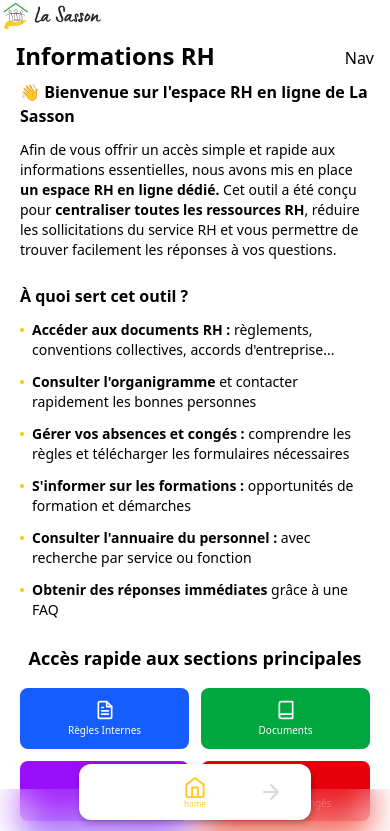
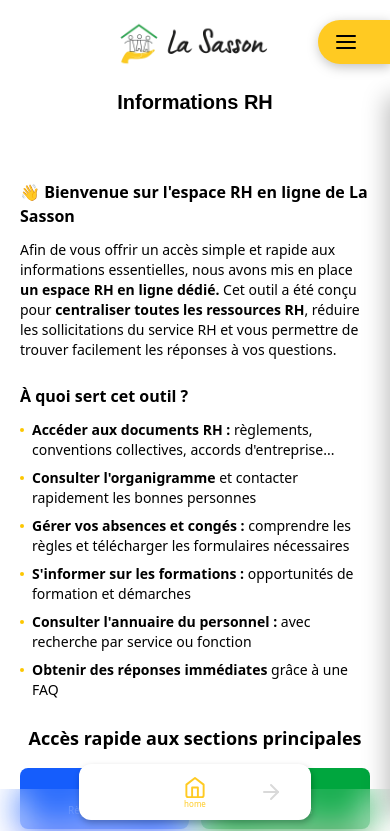
Before and after one commit to B0TAstro/lasasson-rh-app, a Next.js app: page / in a window 390 px wide. Shown: the top 831 px of the page. Built offline with nearby package versions, Linux system fonts and the light colour scheme.

Commit message:
navbar version mobile fini

```diff
--- a/src/app/components/layout/Navbar.tsx
+++ b/src/app/components/layout/Navbar.tsx
@@ -1,22 +1,153 @@
 // app/components/layout/Navbar.tsx
 
+'use client'
+
+import { useEffect, useState, useRef } from 'react'
+import Image from 'next/image'
+import { X, Menu, MapPin, Users, BookOpen, Briefcase, Folder, HelpCircle, Calendar, UserCheck } from 'react-feather'
+
+const sections = [
+  { label: 'Introduction', icon: <MapPin />, href: '#section-1' },
+  { label: 'Cadre Juridique', icon: <Briefcase />, href: '#section-2' },
+  { label: 'Documents et Ressources', icon: <Folder />, href: '#section-3' },
+  { label: 'Organigramme et Annuaire', icon: <Users />, href: '#section-4' },
+  { label: 'Gestion des Absences & Congés', icon: <Calendar />, href: '#section-5' },
+  { label: 'Formations', icon: <BookOpen />, href: '#section-6' },
+  { label: 'Instances Représentatives', icon: <UserCheck />, href: '#section-7' },
+  { label: 'FAQ', icon: <HelpCircle />, href: '#section-8' }
+]
+
 export default function Navbar() {
+  const [isScrolled, setIsScrolled] = useState(false)
+  const [isOpen, setIsOpen] = useState(false)
+  const menuRef = useRef<HTMLDivElement>(null)
+  const startX = useRef(0)
+  const currentX = useRef(0)
+  const isDragging = useRef(false)
+
+  useEffect(() => {
+    const handleScroll = () => setIsScrolled(window.scrollY > 40)
+    window.addEventListener('scroll', handleScroll)
+    return () => window.removeEventListener('scroll', handleScroll)
+  }, [])
+
+  // Swipe
+  useEffect(() => {
+    const handleTouchStart = (e: TouchEvent) => {
+      startX.current = e.touches[0].clientX
+      isDragging.current = true
+    }
+    const handleTouchMove = (e: TouchEvent) => {
+      if (!isDragging.current) return
+      currentX.current = e.touches[0].clientX
+      const deltaX = currentX.current - startX.current
+      if (menuRef.current) {
+        if (!isOpen && deltaX < -50 && startX.current > window.innerWidth - 50) {
+          setIsOpen(true)
+          isDragging.current = false
+        }
+        else if (isOpen && deltaX > 50) {
+          setIsOpen(false)
+          isDragging.current = false
+        }
+      }
+    }
+    const handleTouchEnd = () => {
+      isDragging.current = false
+    }
+    document.addEventListener('touchstart', handleTouchStart)
+    document.addEventListener('touchmove', handleTouchMove)
+    document.addEventListener('touchend', handleTouchEnd)
+    return () => {
+      document.removeEventListener('touchstart', handleTouchStart)
+      document.removeEventListener('touchmove', handleTouchMove)
+      document.removeEventListener('touchend', handleTouchEnd)
+    }
+  }, [isOpen])
 
   return (
-    <header className="fixed top-0 left-0 z-10 w-full flex-shrink-0 bg-white/10 backdrop-blur-[17.5px]">
-      <img
+    <>
+      <header className="fixed top-0 left-0 w-full z-11 pt-5 pb-1 bg-white/10 backdrop-blur-[17.5px]">
+        <div className="relative flex items-center justify-between text-black">
+          <div className="absolute z-10 top-0 left-1/2 transform -translate-x-1/2 flex flex-col items-center transition-all duration-500">
+            <Image
               src="/image/logo-sasson.png"
               alt="Logo La Sasson"
-        className="h-8 w-auto"
+              width={160}
+              height={50}
+              className={`h-12 w-auto transition-all duration-500 ${isScrolled ? 'opacity-0 -translate-y-15' : 'opacity-100 translate-y-0'}`}
             />
-      <nav className="flex items-center justify-between px-4 py-2">
-        <div className="text-center mb-1">
-          <h1 className="text-2xl font-bold">
-            Informations RH
+            <h1 className={`text-xl mt-5 transition-all duration-500 ${isScrolled ? 'translate-y-[-60px]' : 'opacity-100'}`}
+              style={{ fontFamily: 'Montserrat, sans-serif', fontWeight: 600 }}>
+              <a href="#top">Informations RH</a>
             </h1>
           </div>
-        <span>Nav</span>
+
+          <div className="ml-auto bg-[var(--color-primary)] flex-shrink-0 filter drop-shadow-[1px_3px_6px_rgba(0,0,0,0.25)] rounded-l-full">
+            <button
+              onClick={() => setIsOpen(!isOpen)}
+              aria-label={"Ouvrir le menu"}
+              className="pr-8 pl-4 pt-2.5 pb-2.5"
+            >
+              <Menu size={24} />
+            </button>
+          </div>
+        </div>
+
+        <div
+          ref={menuRef}
+          className={`absolute w-screen h-screen inset-0 z-50 pt-7 transition-transform duration-500 ${isOpen ? 'translate-x-0' : 'translate-x-full'} ease-in-out`}
+          style={{ background: 'linear-gradient(186deg, #FFCA22 -0.96%, #943E01 98.97%)' }}
+        >
+
+          <div className="flex justify-center items-center">
+            <h2 className="text-xl font-semibold text-black"
+              style={{ fontFamily: 'Montserrat, sans-serif', fontWeight: 600 }}>
+              Table des matières
+            </h2>
+          </div>
+
+          <div className="flex h-screen mt-10">
+            <div
+              className="bg-white shadow-lg w-24 h-[85%] rounded-tr-3xl rounded-br-3xl flex flex-col items-end pt-11.25"
+              style={{
+                boxShadow: '-3.972px 0.794px 23.83px 0px rgba(0, 0, 0, 0.25)'
+              }}
+            >
+              <div className="bg-[var(--color-primary)] flex-shrink-0 filter drop-shadow-[1px_3px_6px_rgba(0,0,0,0.25)] rounded-l-full">
+                <button
+                  onClick={() => setIsOpen(false)}
+                  aria-label="Fermer le menu"
+                  className="pr-6 pl-3 pt-2 pb-2 flex items-center justify-center"
+                >
+                  <X size={24} />
+                </button>
+              </div>
+            </div>
+
+            <div className="mt-3 w-full">
+              <hr className="border-t border-white w-[95%] mx-auto" />
+              <nav className="mt-8 flex flex-col flex-start gap-6 text-white">
+                {sections.map(({ label, href, icon }, index) => (
+                  <a
+                    key={href}
+                    href={href}
+                    onClick={() => setIsOpen(false)}
+                    className="group flex justify-between items-center mr-1 pl-4 pr-[7px] pt-1 pb-1 rounded-tr-full rounded-br-full transition-colors duration-500 hover:bg-white hover:text-black"
+                  >
+                    <span className="font-bold text-base">
+                      {index + 1}. {label}
+                    </span>
+                    <div className="rounded-full p-2 w-8 h-8 flex items-center justify-center bg-[var(--color-primary-contrast)] transition-all duration-300 group-hover:bg-transparent">
+                      {icon}
+                    </div>
+                  </a>
+                ))}
               </nav>
+            </div>
+          </div>
+        </div>
       </header>
-  );
+    </>
+  )
 }
--- a/src/app/components/sections/HeroSection.tsx
+++ b/src/app/components/sections/HeroSection.tsx
@@ -30,7 +30,7 @@ const HeroSection: React.FC = () => {
     };
 
     return (
-        <section id="section-1" className="mt-20 mb-18 px-5 md:px-10 lg:px-16">
+        <section id="section-1" className="pt-45 mb-18 px-5 md:px-10 lg:px-16">
             <div className="mb-6">
                 <h2 className="font-semibold mb-3">
                     <span className="inline-block">👋</span> Bienvenue sur l'espace RH en ligne de La Sasson
@@ -45,7 +45,7 @@ const HeroSection: React.FC = () => {
                     À quoi sert cet outil ?
                 </h3>
 
-                <ul className="text-sm font-light space-y-3 list-none">
+                <ul className="text-sm font-light space-y-2 list-none">
                     <li className="flex items-start gap-2">
                         <div className="w-1 h-1 bg-yellow-400 rounded-full mt-2 flex-shrink-0"></div>
                         <span><strong>Accéder aux documents RH :</strong> règlements, conventions collectives, accords d'entreprise...</span>
--- a/src/app/globals.css
+++ b/src/app/globals.css
@@ -141,6 +141,7 @@
 /* Set font globally */
 html {
   font-family: 'Helvetica Neue', sans-serif;
+  scroll-behavior: smooth;
 }
 
 strong {
@@ -149,17 +150,39 @@ strong {
 
 /* SecondaryNav styles */
 @keyframes bounce-up-icon {
-  0% { transform: translateY(0); }
-  30% { transform: translateY(-2px); }
-  60% { transform: translateY(1px); }
-  100% { transform: translateY(0); }
+  0% {
+    transform: translateY(0);
+  }
+
+  30% {
+    transform: translateY(-2px);
+  }
+
+  60% {
+    transform: translateY(1px);
+  }
+
+  100% {
+    transform: translateY(0);
+  }
 }
 
 @keyframes bounce-down-text {
-  0% { transform: translateY(0); }
-  30% { transform: translateY(2px); }
-  60% { transform: translateY(-1px); }
-  100% { transform: translateY(0); }
+  0% {
+    transform: translateY(0);
+  }
+
+  30% {
+    transform: translateY(2px);
+  }
+
+  60% {
+    transform: translateY(-1px);
+  }
+
+  100% {
+    transform: translateY(0);
+  }
 }
 
 .animate-bounce-up-icon {
```
Also changed, not shown: public/image/logo-sasson.png, tailwind.config.ts (added). Lines whose indentation alone changed are shown as unchanged.
